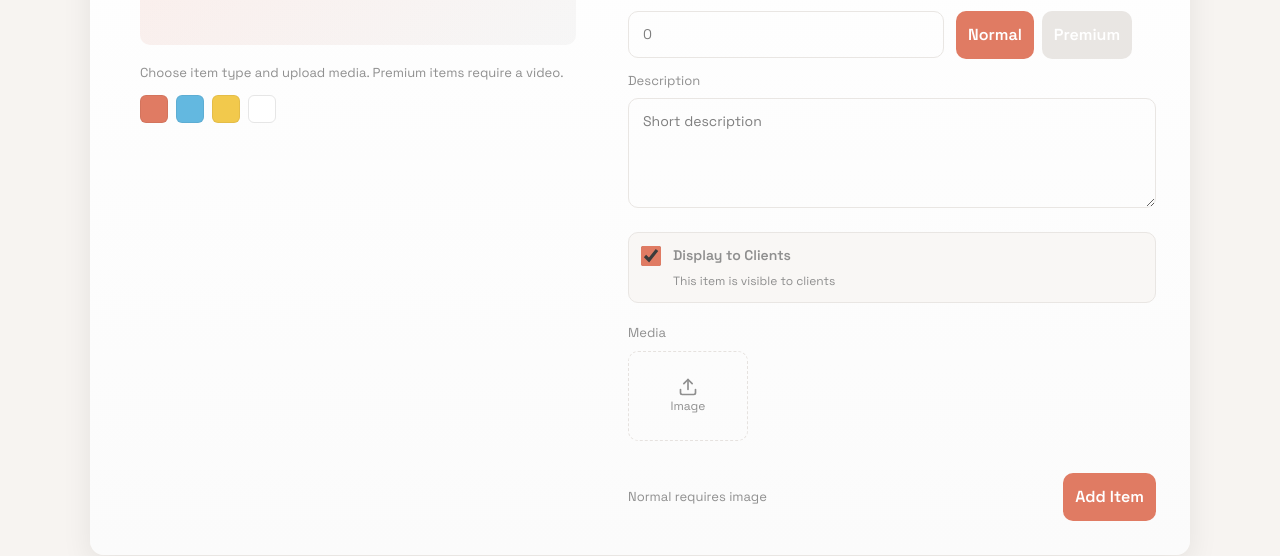
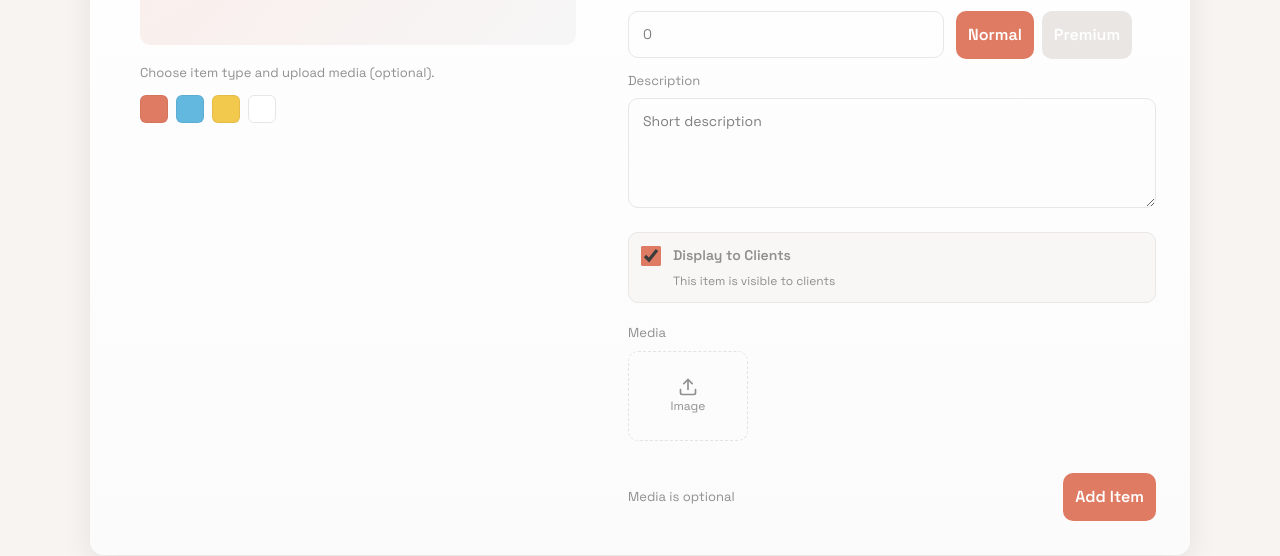
Before and after one commit to homeveda/frontend, a Next.js app: page /admin/catelog/additem in a window 1280 px wide. Shown: the part 251-807 px from the top of the page. Built offline with nearby package versions, Linux system fonts and the light colour scheme; no server answers.

Commit message:
Catelog audio video compulson removed

```diff
--- a/app/admin/catelog/additem/page.jsx
+++ b/app/admin/catelog/additem/page.jsx
@@ -71,18 +71,6 @@ export default function AddItemPage() {
         if (!form.name || !form.category || !form.price || !form.type) {
             setMessage({ type: "error", text: "Please fill name, category, price and type." });
             return false;
-        }
-        const imageFile = imageInputRef.current?.files?.[0];
-        const videoFile = videoInputRef.current?.files?.[0];
-        if (form.type === "Normal" && !imageFile) {
-            setMessage({ type: "error", text: "Normal items require an image." });
-            return false;
-        }
-        if (form.type === "Premium") {
-            if (!imageFile || !videoFile) {
-                setMessage({ type: "error", text: "Premium items require both image and video." });
-                return false;
-            }
         }
         return true;
     };
@@ -183,7 +171,7 @@ export default function AddItemPage() {
 
                     <motion.div className="art" whileHover={{ scale: 1.02 }} transition={{ type: "spring", stiffness: 120 }}>CATALOG</motion.div>
 
-                    <div style={{ marginTop: 18 }} className="muted">Choose item type and upload media. Premium items require a video.</div>
+                    <div style={{ marginTop: 18 }} className="muted">Choose item type and upload media (optional).</div>
 
                     <div className="theme-swatch">
                         <div className="swatch" style={{ background: 'var(--primary)' }} />
@@ -301,7 +289,7 @@ export default function AddItemPage() {
                             </div>
 
                             <div style={{ marginTop: 12, display: 'flex', justifyContent: 'space-between', alignItems: 'center', gap: 12, flexWrap: 'wrap' }}>
-                                <div className="muted">{form.type === 'Premium' ? 'Premium requires image + video' : 'Normal requires image'}</div>
+                                <div className="muted">Media is optional</div>
                                 <motion.button whileTap={{ scale: 0.98 }} whileHover={{ y: -2 }} type="submit" className="submit" disabled={loading}>{loading ? 'Uploading...' : 'Add Item'}</motion.button>
                             </div>
                         </form>
```
